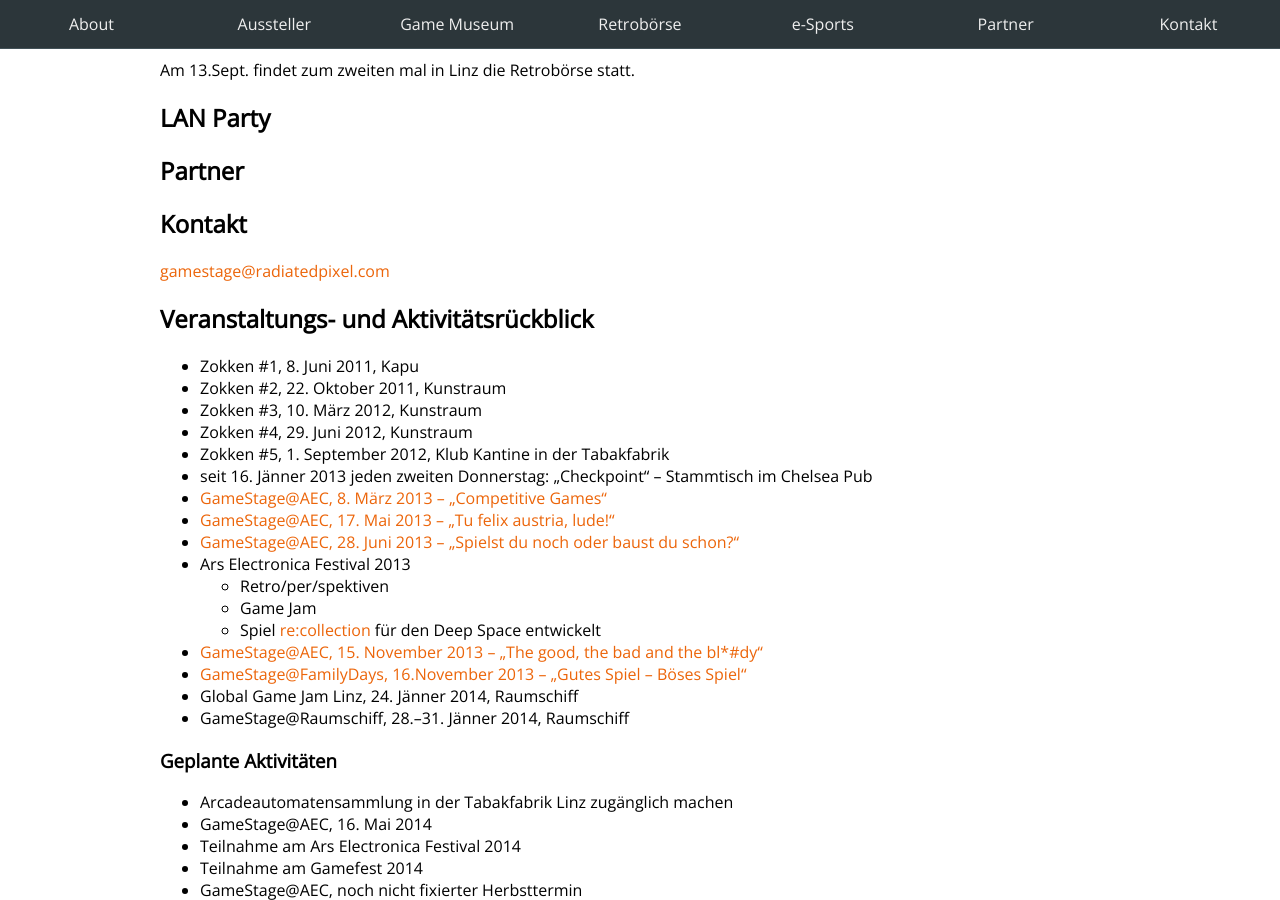
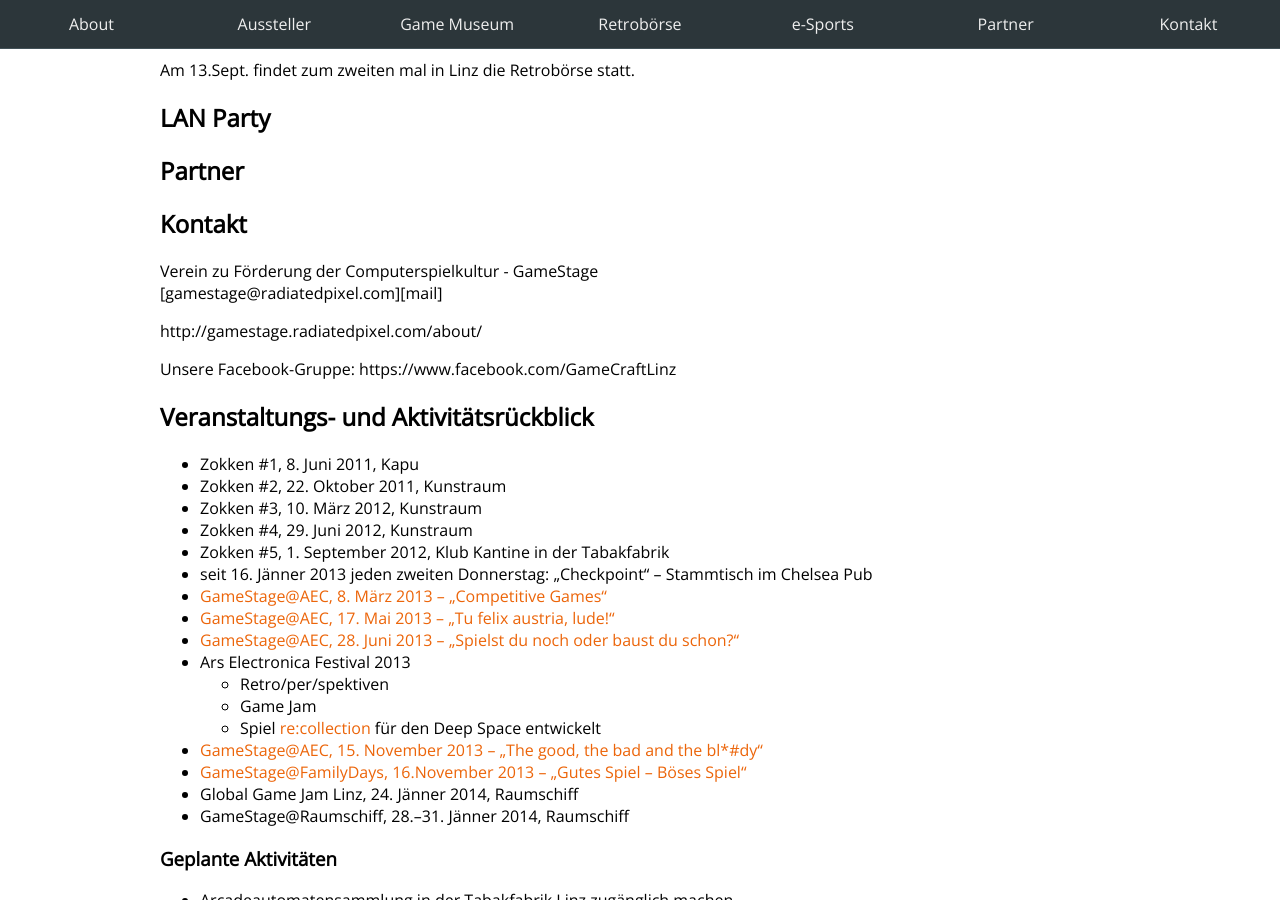
Before and after one commit to Lorti/gsexpo, a Jekyll site: the page built from index.html, in a window 1280 px wide and 900 px high, scrolled down 1502 px. Built offline with Jekyll 4.4.1, drawn with Linux system fonts in a browser that asks for light colours; nearby versions of some CDN libraries; Markdown is read by kramdown in place of the engine named in the settings.

Commit message:
Update contact.markdown

```diff
--- a/_includes/contact.markdown
+++ b/_includes/contact.markdown
@@ -1,5 +1,8 @@
 ## Kontakt
 
+Verein zu Förderung der Computerspielkultur - GameStage
 [gamestage@radiatedpixel.com][mail]
 
-[mail]: mailto:gamestage@radiatedpixel.com
+http://gamestage.radiatedpixel.com/about/
+
+Unsere Facebook-Gruppe: https://www.facebook.com/GameCraftLinz
```
